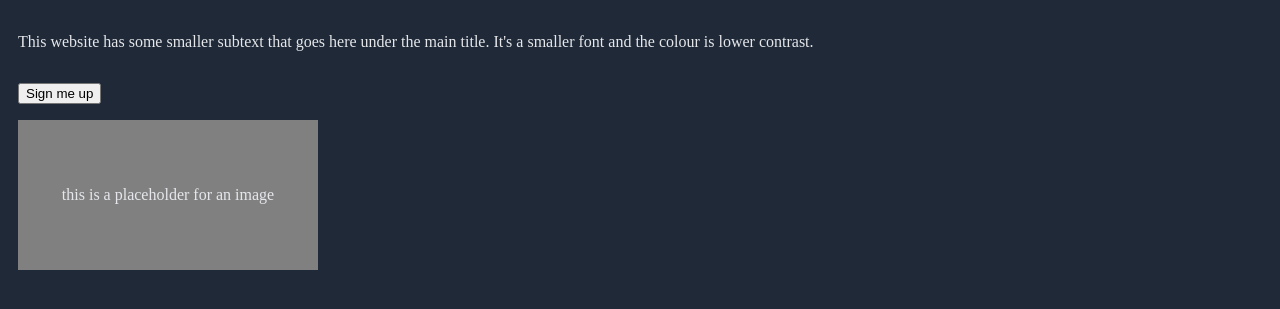
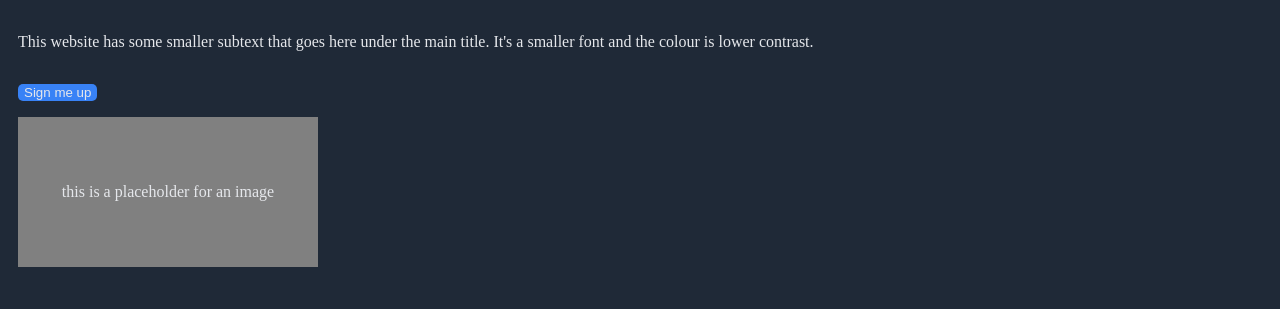
Before and after one commit to mimsotu/odin-landing-page, a plain HTML site: page index.html in a window 1280 px wide. Shown: the part 109-418 px from the top of the page. Drawn offline with Linux system fonts and the light colour scheme.

Commit message:
Add basic button CSS and correct header div

```diff
--- a/style.css
+++ b/style.css
@@ -1,5 +1,6 @@
 body {
     background: #1F2937;
+    color: #E5E7EB;
 }
 
 .header {
@@ -8,7 +9,6 @@ body {
     justify-content: space-between;
     align-content: center;
     flex-wrap: wrap;
-    color: #E5E7EB;
 }
 
 h1 {
@@ -40,3 +40,10 @@ ul {
     justify-content: center;
     align-items: center;
 }
+
+button {
+    background-color: #3882F6;
+    color: #E5E7EB;
+    border-radius: 5px;
+    border-style: none;
+}
```
Also changed, not shown: index.html (+1 -1 lines).
